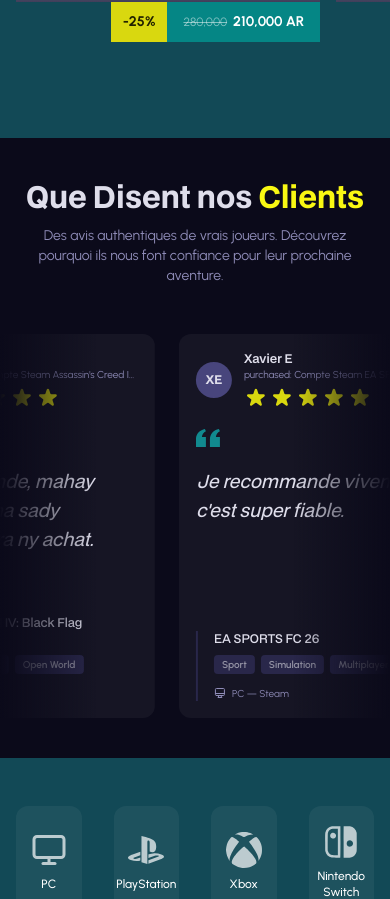
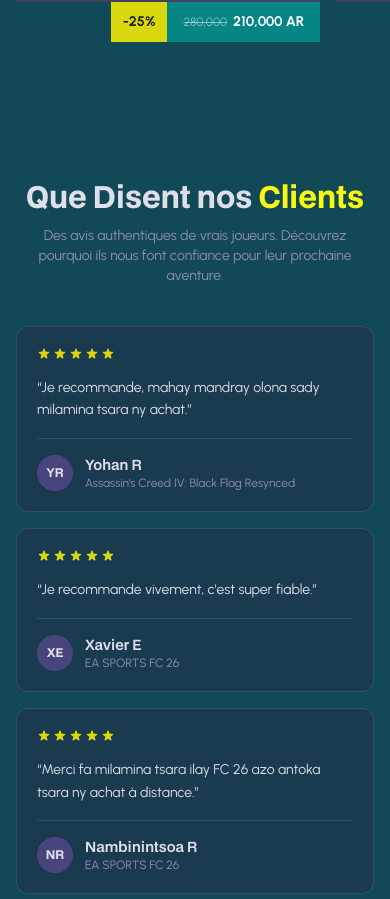
Before and after one commit to Niainatahiry/gss-web-app-front-repo, a React (Vite) app: page / in a window 390 px wide. Shown: the part 2678-3577 px from the top of the page. Built offline with nearby package versions, Linux system fonts and the light colour scheme; grey boxes are pictures that could not be loaded.

Commit message:
refactor(testimonials): grille responsive à la place du marquee
- Suppression du marquee infini et du fichier styles/marquee.css
- Grille responsive 1/2/4 colonnes pour les témoignages
- Refonte compacte de TestimonialCard (citation, note, auteur)
- Ajout d'une taille sm à StarRating

```diff
--- a/src/components/home/TestimonialsSection.jsx
+++ b/src/components/home/TestimonialsSection.jsx
@@ -1,5 +1,3 @@
-import React from 'react'
-import '../../styles/marquee.css'
 import TestimonialCard from '../ui/TestimonialCard'
 
 // ── JSON Data — Real Facebook Reviews (anonymized) ──
@@ -54,17 +52,13 @@
   },
 ]
 
-// ── Marquee Section ──
 function TestimonialsSection() {
-  // Duplicate data for seamless infinite loop
-  const duplicatedData = [...testimonialsData, ...testimonialsData, ...testimonialsData]
-
   return (
-    <section className="w-full py-10 sm:py-12 md:py-16 bg-primary overflow-hidden">
-      <div className="max-w-7xl mx-auto px-4 sm:px-6 lg:px-8 mb-12">
+    <section className="w-full py-10 sm:py-12 md:py-16">
+      <div className="mx-auto max-w-7xl px-4 sm:px-6 lg:px-8">
 
         {/* Section Header */}
-        <div className="text-center">
+        <div className="mb-10 text-center md:mb-12">
           <h2 className="font-display text-3xl sm:text-5xl font-bold text-primary-100 mb-3">
             Que Disent nos <span className="text-secondary-100 font-display">Clients</span>
           </h2>
@@ -73,22 +67,10 @@
           </p>
         </div>
 
-      </div>
-
-      {/* Marquee Track */}
-      <div className="relative group">
-
-        {/* Fade edges */}
-        <div className="absolute left-0 top-0 bottom-0 w-24 bg-gradient-to-r from-[var(--color-primary)] to-transparent z-10 pointer-events-none" />
-        <div className="absolute right-0 top-0 bottom-0 w-24 bg-gradient-to-l from-[var(--color-primary)] to-transparent z-10 pointer-events-none" />
-
-        {/* Scrolling container */}
-        <div className="flex gap-6 animate-marquee hover:[animation-play-state:paused]">
-          {duplicatedData.map((testimonial, index) => (
-            <TestimonialCard
-              key={`${testimonial.id}-${index}`}
-              data={testimonial}
-            />
+        {/* Simple grid — no marquee, no continuous animation */}
+        <div className="grid grid-cols-1 gap-4 sm:grid-cols-2 lg:gap-6 xl:grid-cols-4">
+          {testimonialsData.map((testimonial) => (
+            <TestimonialCard key={testimonial.id} data={testimonial} />
           ))}
         </div>
 
--- a/src/components/ui/StarRating.jsx
+++ b/src/components/ui/StarRating.jsx
@@ -1,13 +1,13 @@
-import React from 'react'
+// ── Star Rating Component ──
+function StarRating({ count, size = 'md' }) {
+  const starSize = size === 'sm' ? 'w-3.5 h-3.5' : 'w-6 h-6'
 
-// ── Star Rating Component ──
-function StarRating({ count }) {
   return (
-    <div className="flex gap-0.5 mt-1">
+    <div className="flex gap-0.5">
       {[...Array(5)].map((_, i) => (
         <svg
           key={i}
-          className={`w-6 h-6 ${i < count ? 'text-secondary' : 'text-primary-500'}`}
+          className={`${starSize} ${i < count ? 'text-secondary' : 'text-primary-500'}`}
           fill="currentColor"
           viewBox="0 0 20 20"
         >
--- a/src/components/ui/TestimonialCard.jsx
+++ b/src/components/ui/TestimonialCard.jsx
@@ -1,89 +1,37 @@
-import React from 'react'
 import StarRating from './StarRating'
 import UserAvatar from './UserAvatar'
 
 // ── Testimonial Card Component ──
 function TestimonialCard({ data }) {
-  const { username, avatar, gamePurchased, rating, testimonial, gameName, genre, platform, launcher } = data
-
-  // Handle genre as array or single string
-  const genreList = Array.isArray(genre) ? genre : [genre]
-  const maxTags = 3
-  const displayedGenres = genreList.slice(0, maxTags)
-  const remainingCount = genreList.length - maxTags
+  const { username, avatar, rating, testimonial, gameName } = data
 
   return (
-    <div className="bg-primary-100/5 border border-transparent hover:border-primary-300 rounded-xl p-4 sm:p-5 md:p-6 w-72 sm:w-80 md:w-88 lg:w-92 xl:w-95 2xl:w-100 shrink-0 font-body hover:border-primary-400 transition-all duration-300 flex flex-col h-96 sm:h-112 md:h-120 lg:h-128 xl:h-136 2xl:h-144">
+    <article className="flex h-full flex-col gap-4 rounded-xl border border-white/10 bg-primary-600/40 p-5 sm:p-6 font-body">
 
-      {/* First Section: Avatar + User Info + Stars */}
-      <div className="flex items-center gap-3 sm:gap-4 mb-4 sm:mb-5 md:mb-6">
+      <StarRating count={rating} size="sm" />
+
+      <p className="grow text-sm sm:text-base leading-relaxed text-primary-100 line-clamp-6">
+        “{testimonial}”
+      </p>
+
+      <div className="flex items-center gap-3 border-t border-white/10 pt-4">
         <UserAvatar
           username={username}
           avatarUrl={avatar}
           showUsername={false}
         />
 
-        <div className="flex flex-col">
-          <span className="text-primary-100 font-display font-semibold text-xs sm:text-sm">
+        <div className="flex min-w-0 flex-col">
+          <span className="truncate font-display text-sm font-semibold text-primary-100">
             {username}
           </span>
-          <span className="text-primary-300 text-[10px] sm:text-xs line-clamp-1">
-            purchased: {gamePurchased}
+          <span className="truncate text-xs text-primary-300">
+            {gameName}
           </span>
-          <StarRating count={rating} />
         </div>
       </div>
 
-      {/* Separation: Quote Icon */}
-      <div className="mb-4 sm:mb-5 md:mb-6">
-        <svg
-          className="w-6 h-6 sm:w-7 sm:h-7 md:w-8 md:h-8 text-tertiary opacity-60"
-          fill="currentColor"
-          viewBox="0 0 24 24"
-        >
-          <path d="M14.017 21v-7.391c0-5.704 3.731-9.57 8.983-10.609l.995 2.151c-2.432.917-3.995 3.638-3.995 5.849h4v10h-9.983zm-14.017 0v-7.391c0-5.704 3.748-9.57 9-10.609l.996 2.151c-2.433.917-3.996 3.638-3.996 5.849h3.983v10h-9.983z" />
-        </svg>
-      </div>
-
-      {/* Second Section: Testimonial Text */}
-      <div className="mb-4 sm:mb-5 md:mb-6 grow">
-        <p className="text-primary-100 font-display text-lg sm:text-xl md:text-xl lg:text-2xl xl:text-2xl leading-relaxed italic line-clamp-4 sm:line-clamp-4 md:line-clamp-5 overflow-hidden">
-          {testimonial}
-        </p>
-      </div>
-
-      {/* Third Section: Game Details */}
-      <div className="flex flex-col items-start justify-center gap-2 border-l-2 pl-4 sm:pl-5 md:pl-6 border-primary-600 mt-auto">
-        <span className="text-primary-100 font-display font-medium text-xs sm:text-sm">
-          {gameName}
-        </span>
-
-        {/* Genre Tags */}
-        <div className="flex flex-wrap gap-1.5">
-          {displayedGenres.map((g, index) => (
-            <span
-              key={index}
-              className="text-[10px] sm:text-xs font-semibold px-2 py-0.5 sm:px-2.5 sm:py-1 rounded-sm bg-primary-600 text-white/50 transition-colors cursor-default"
-            >
-              {g}
-            </span>
-          ))}
-          {remainingCount > 0 && (
-            <span className="text-[10px] sm:text-xs font-medium px-2 py-0.5 sm:px-2 sm:py-1 rounded-md bg-primary-600 text-primary-300 border border-primary-500">
-              +{remainingCount}
-            </span>
-          )}
-        </div>
-
-        <div className="flex items-center gap-1.5 text-primary-300 text-[10px] sm:text-xs mt-1">
-          <svg className="w-3 h-3 sm:w-3.5 sm:h-3.5" fill="none" stroke="currentColor" viewBox="0 0 24 24">
-            <path strokeLinecap="round" strokeLinejoin="round" strokeWidth={2} d="M9.75 17L9 20l-1 1h8l-1-1-.75-3M3 13h18M5 17h14a2 2 0 002-2V5a2 2 0 00-2-2H5a2 2 0 00-2 2v10a2 2 0 002 2z" />
-          </svg>
-          <span>{platform} — {launcher}</span>
-        </div>
-      </div>
-
-    </div>
+    </article>
   )
 }
 
--- a/src/styles/marquee.css
+++ /dev/null
@@ -1,13 +0,0 @@
-@keyframes marquee {
-  0% {
-    transform: translateX(0);
-  }
-  100% {
-    transform: translateX(-33.333%);
-  }
-}
-
-.animate-marquee {
-  animation: marquee 60s linear infinite;
-  width: max-content;
-}
```
